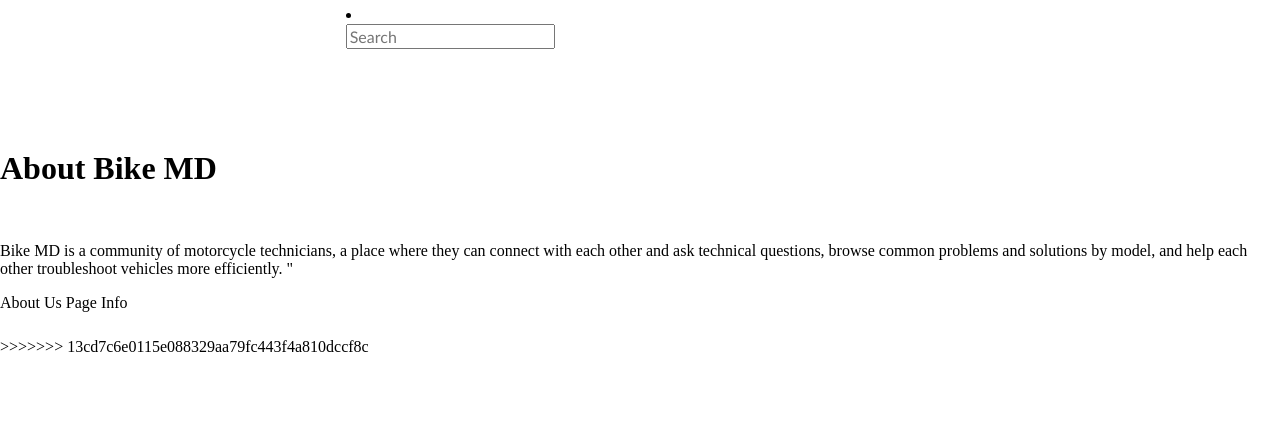
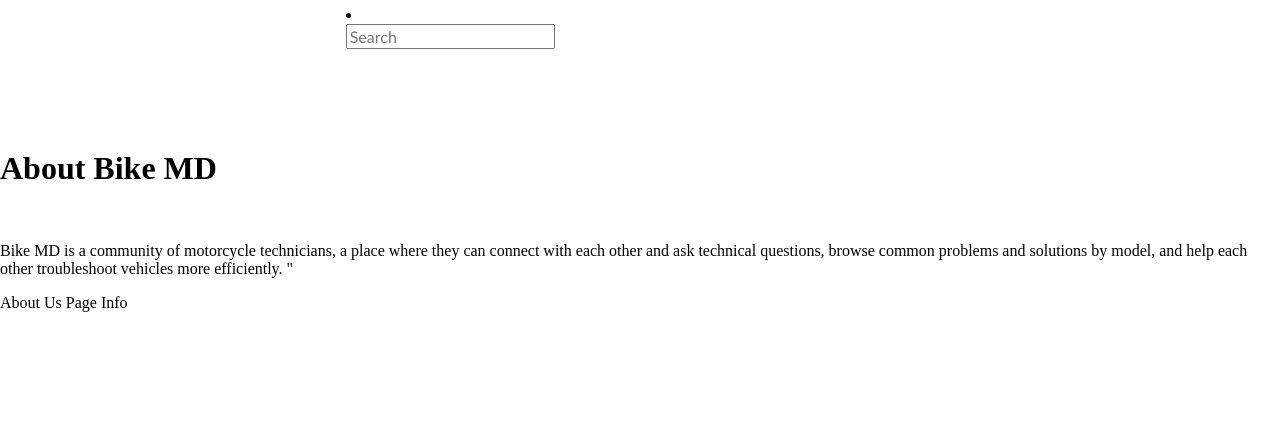
Before and after one commit to bike-md/bike_md, a Django app: page /about/ in a window 1280 px wide. Shown: the top 440 px of the page. Run offline with Django 3.2, Linux system fonts and the light colour scheme; parts of the project's set-up code (start-up, migrations or seed data) failed here and were passed over; some libraries are stand-ins or nearby versions.

Commit message:
troubles

```diff
--- a/diag_app/templates/aboutus.html
+++ b/diag_app/templates/aboutus.html
@@ -43,7 +43,7 @@ About Us Page Info
     <footer>
       <p>Copyright Bike MD 2017. All rights reserved.</p>
     </footer>
->>>>>>> 13cd7c6e0115e088329aa79fc443f4a810dccf8c
+
 
     <script src="https://ajax.googleapis.com/ajax/libs/jquery/3.1.0/jquery.min.js"></script>
     </body>
```
